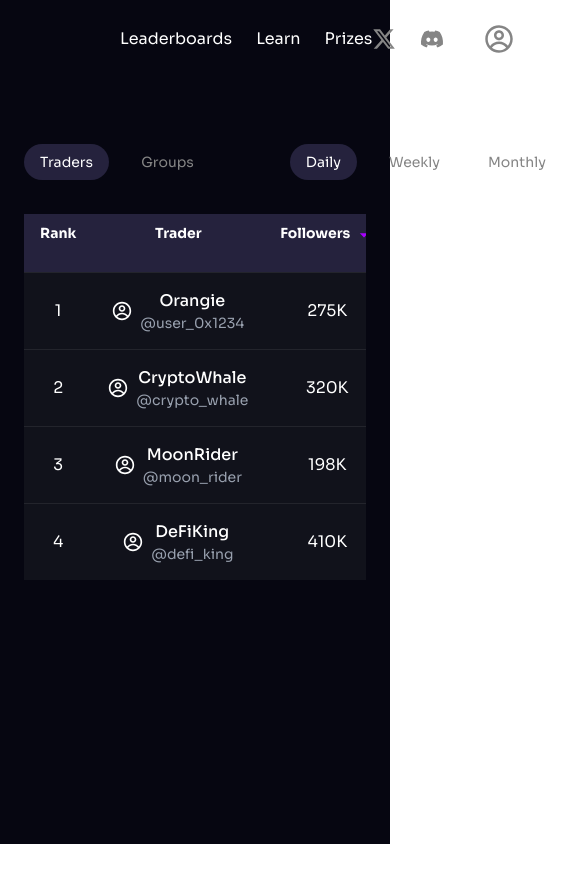
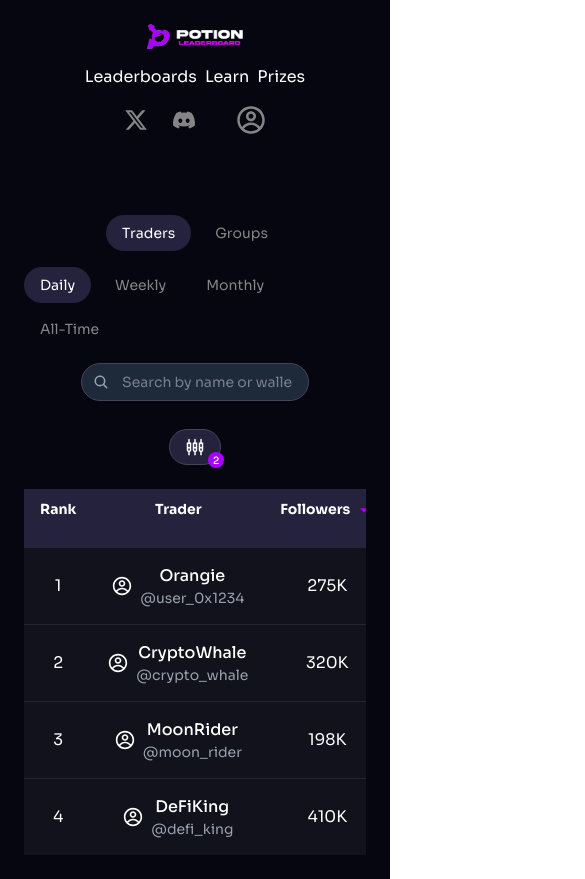
Before and after one commit to favourAyomikun/bounty-potion, a React (Vite) app: page / in a window 390 px wide. Shown: the top 879 px of the page, 585 px wide, since content can reach past the window. Before the commit the page ends 844 px from the top, so only its background shows below. Built offline with nearby package versions, Linux system fonts and the light colour scheme.

Commit message:
retouching the styling

```diff
--- a/src/components/Header.jsx
+++ b/src/components/Header.jsx
@@ -3,20 +3,19 @@ import { FaDiscord, FaXTwitter } from 'react-icons/fa6';
 import { CgProfile } from 'react-icons/cg';
 const Header = () => {
     return (
-        <header className="flex justify-between items-center mb-6">
-            <div className="flex space-x-4 items-center gap-20 outline-none">
+        <header className="flex flex-col md:flex-row justify-between items-center mb-6">
+            <div className="flex flex-col md:flex-row items-center gap-4 md:gap-20 outline-none">
                 <a href="/">
-                    <img src="/potion_logo.jpg" alt="potion_logo" className="" />
+                    <img src="/potion_logo.jpg" alt="potion_logo" className="w-24 md:w-auto" />
                 </a>
-                <nav className="flex space-x-6 text-base outline-none">
+                <nav className="flex flex-wrap gap-2 md:space-x-6 text-base outline-none">
                     <a href="/" className="text-white">Leaderboards</a>
-                    <a href="https://docs.potionleaderboard.com" target='_blank' rel="noopener noreferrer"
-                        className="text-white">Learn</a>
+                    <a href="https://docs.potionleaderboard.com" target='_blank' rel="noopener noreferrer" className="text-white">Learn</a>
                     <a href="#" className="text-white">Prizes</a>
                 </nav>
             </div>
 
-            <div className="flex items-center space-x-6">
+            <div className="flex items-center space-x-6 mt-4 md:mt-0">
                 <a href="#" className="text-[#858585] text-2xl">
                     <FaXTwitter />
                 </a>
@@ -27,7 +26,8 @@ const Header = () => {
                     <CgProfile />
                 </a>
             </div>
-        </header>)
+        </header>
+    )
 }
 
 export default Header
--- a/src/pages/LeaderboardPage.jsx
+++ b/src/pages/LeaderboardPage.jsx
@@ -42,14 +42,12 @@ const Leaderboardpage = () => {
       {/* Header */}
       <Header />
 
-      {/* First section */}
-      <div className="flex items-center justify-between mt-20 mb-6">
-        <div className="flex items-center gap-20">
+      <div className="flex flex-col md:flex-row items-center justify-between mt-20 mb-6">
+        <div className="flex flex-col md:flex-row items-center gap-4 md:gap-20">
           {/* Tab Navigation */}
-          <div className="flex items-center space-x-4">
+          <div className="flex flex-wrap gap-2 md:space-x-4">
             <button
-              className={`text-sm px-4 py-2 rounded-[20px] cursor-pointer ${selectedTab === 'Traders' ? 'bg-[#25223D] border-[#464558] text-white' : 'text-[#858585]'
-                }`}
+              className={`text-sm px-4 py-2 rounded-[20px] cursor-pointer ${selectedTab === 'Traders' ? 'bg-[#25223D] border-[#464558] text-white' : 'text-[#858585]'}`}
               onClick={() => {
                 setSelectedTab("Traders")
                 navigate("/")
@@ -58,8 +56,7 @@ const Leaderboardpage = () => {
               Traders
             </button>
             <button
-              className={`text-sm px-4 py-2 rounded-[20px] cursor-pointer ${selectedTab === 'Groups' ? 'bg-[#25223D] border-[#464558] text-white' : 'text-[#858585]'
-                }`}
+              className={`text-sm px-4 py-2 rounded-[20px] cursor-pointer ${selectedTab === 'Groups' ? 'bg-[#25223D] border-[#464558] text-white' : 'text-[#858585]'}`}
               onClick={() => {
                 setSelectedTab("Groups")
                 navigate("/groups")
@@ -70,31 +67,27 @@ const Leaderboardpage = () => {
           </div>
 
           {/* Time Frame Selection */}
-          <div className="flex items-center space-x-4">
+          <div className="flex flex-wrap gap-2 md:space-x-4">
             <button
-              className={`text-sm px-4 py-2 rounded-[20px] cursor-pointer ${selectedTimeFrame === 'Daily' ? 'bg-[#25223D] border-[#464558] text-white' : 'text-[#858585]'
-                }`}
+              className={`text-sm px-4 py-2 rounded-[20px] cursor-pointer ${selectedTimeFrame === 'Daily' ? 'bg-[#25223D] border-[#464558] text-white' : 'text-[#858585]'}`}
               onClick={() => setSelectedTimeFrame('Daily')}
             >
               Daily
             </button>
             <button
-              className={`text-sm px-4 py-2 rounded-[20px] cursor-pointer ${selectedTimeFrame === 'Weekly' ? 'bg-[#25223D] border-[#464558] text-white' : 'text-[#858585]'
-                }`}
+              className={`text-sm px-4 py-2 rounded-[20px] cursor-pointer ${selectedTimeFrame === 'Weekly' ? 'bg-[#25223D] border-[#464558] text-white' : 'text-[#858585]'}`}
               onClick={() => setSelectedTimeFrame('Weekly')}
             >
               Weekly
             </button>
             <button
-              className={`text-sm px-4 py-2 rounded-[20px] cursor-pointer ${selectedTimeFrame === 'Monthly' ? 'bg-[#25223D] border-[#464558] text-white' : 'text-[#858585]'
-                }`}
+              className={`text-sm px-4 py-2 rounded-[20px] cursor-pointer ${selectedTimeFrame === 'Monthly' ? 'bg-[#25223D] border-[#464558] text-white' : 'text-[#858585]'}`}
               onClick={() => setSelectedTimeFrame('Monthly')}
             >
               Monthly
             </button>
             <button
-              className={`text-sm px-4 py-2 rounded-[20px] cursor-pointer ${selectedTimeFrame === 'All-Time' ? 'bg-[#25223D] border-[#464558] text-white' : 'text-[#858585]'
-                }`}
+              className={`text-sm px-4 py-2 rounded-[20px] cursor-pointer ${selectedTimeFrame === 'All-Time' ? 'bg-[#25223D] border-[#464558] text-white' : 'text-[#858585]'}`}
               onClick={() => setSelectedTimeFrame('All-Time')}
             >
               All-Time
@@ -103,7 +96,7 @@ const Leaderboardpage = () => {
         </div>
 
         {/* Second section */}
-        <div className="flex items-center gap-3 flex-1 max-w-[40%]">
+        <div className="flex flex-col md:flex-row items-center gap-3 flex-1 max-w-full md:max-w-[40%] mt-4 md:mt-0">
           {/* Search Bar */}
           <div className="relative w-full">
             <IoSearch className="absolute left-3 top-1/2 transform -translate-y-1/2 text-gray-400" />
@@ -116,9 +109,8 @@ const Leaderboardpage = () => {
           </div>
 
           {/* Crystal Chart Icon */}
-          <div onClick={() => setIsWalletModalOpen(true)} className="relative flex items-center justify-center bg-[#25223D] border border-[#464558] px-4 py-2 rounded-[20px]  cursor-pointer">
-            <MdOutlineSettingsInputComponent
-              className="text-lg" />
+          <div onClick={() => setIsWalletModalOpen(true)} className="relative flex items-center justify-center bg-[#25223D] border border-[#464558] px-4 py-2 rounded-[20px] cursor-pointer mt-4 md:mt-0">
+            <MdOutlineSettingsInputComponent className="text-lg" />
             <div className="absolute -bottom-1 -right-1 flex items-center justify-center w-4 h-4 bg-[#AA00FF] rounded-full text-[10px] font-medium">
               2
             </div>
```
